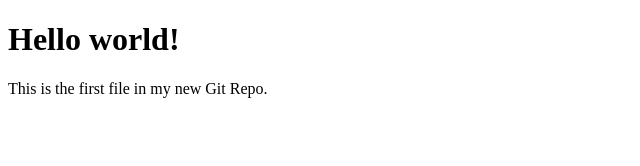
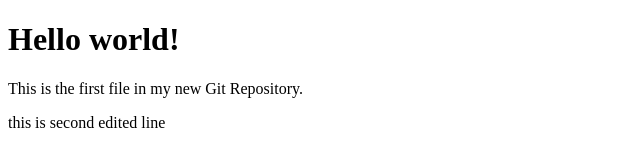
Before and after one commit to SonaliMane0911/myproject, a plain HTML site: page index.html in a window 1280 px wide. Shown: the whole page, without its empty margins (0-640 px from the left). Drawn offline with Linux system fonts and the light colour scheme.

Commit message:
third commit

```diff
--- a/index.html
+++ b/index.html
@@ -6,7 +6,8 @@
 <body>
 
 	    <b>	<h1>Hello world!</h1></b>
-<p>This is the first file in my new Git Repo.</p>
+<p>This is the first file in my new Git Repository.</p>
+<p>this is second edited line</p>
 
 </body>
 </html>
```
